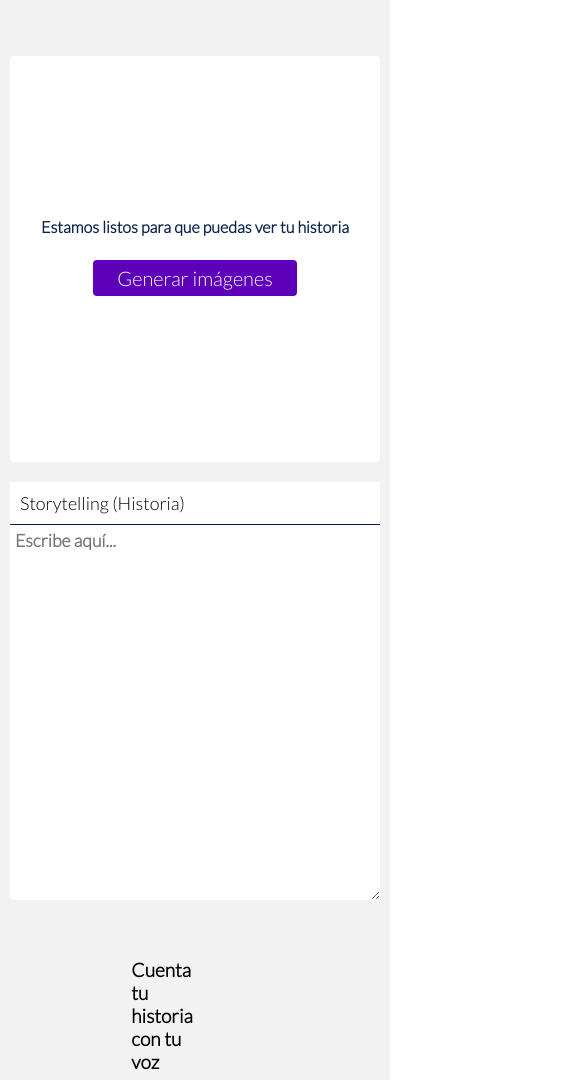
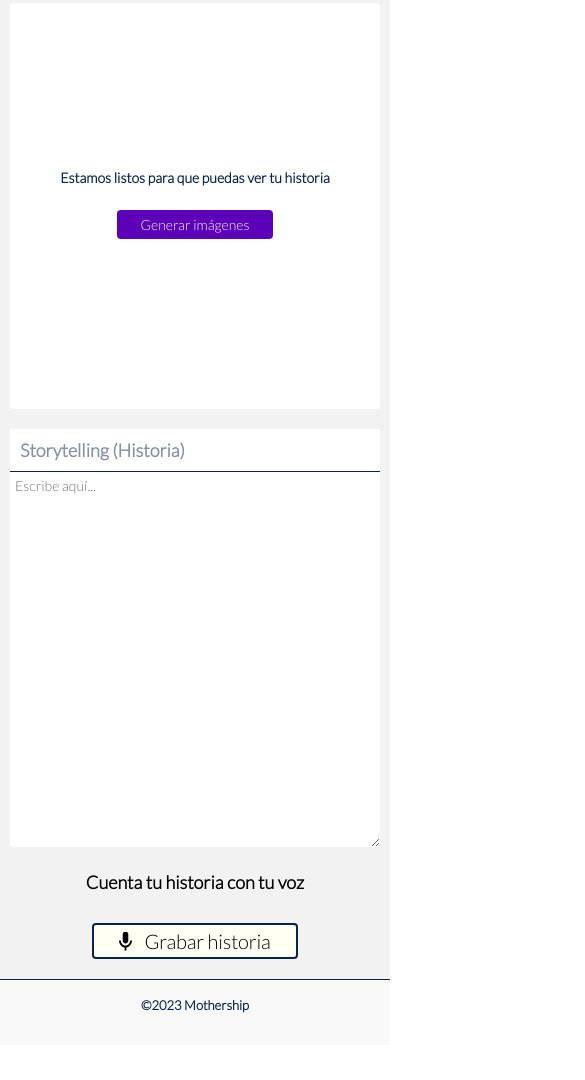
Before and after one commit to MargaretVanessa/Mothership, a website: page index.html in a window 390 px wide. Shown: the part 164-1244 px from the top of the page, 585 px wide, since content can reach past the window. After the commit the page ends 1209 px from the top, so only its background shows below. Drawn offline with nearby package versions, Linux system fonts and the light colour scheme.

Commit message:
ajustes en version Mobile

```diff
--- a/public/style/style.css
+++ b/public/style/style.css
@@ -142,6 +142,7 @@
 
   a.sesion {
     display: contents;
+    color: #09244B;
   }
 
   /*Barra de progreso*/
@@ -177,7 +178,7 @@
     margin-right: 50px;
     justify-content: center;
     align-items: stretch;
-    height: 50%;
+    height: 55%;
   }
 
 
@@ -243,8 +244,8 @@ label#titulo-imagen {
 
 #popup {
   position: fixed;
-  top: 48%;
-  left: 65%;
+  top: 50%;
+  left: 63.5%;
   transform: translate(-50%, -50%);
   background-color: white;
   padding: 20px;
@@ -273,7 +274,8 @@ label#titulo-imagen {
   display: flex;
   align-items: center;
   justify-content: center;
-  font-weight: 700;
+  font-weight: 800;
+  font-size: 16px;
   color: #09244B;
 }
 
@@ -291,7 +293,7 @@ button#generate-btn {
   gap: 12px;
   border-radius: 4px;
   background: #5D00B9;
-  color: white;
+  color: #FFFFF3;
   font-weight: 400;
   font-size: 20px;
   cursor: pointer;
@@ -676,28 +678,42 @@ audio#audioPlayer {
       height: 5%;
   }
 
+  .titulo{
+    color:  #CC00FF;
+    font-weight:600;
+    letter-spacing: 0em;
+    text-align: center;
+    font-size: 28px;
+    font-style: normal;
+    line-height: normal;
+    padding: 10 0 10 0;
+    }
+
     .contenido {
       display: flex;
       flex-direction: column-reverse;
       justify-content: center;
       display: flex;
-      margin: 62px 10 14px 10;
+      margin: 14px 10 14px 10;
       height: 100%;
   }
 
     label.storytellin {
+      color: #09244B80;
+      font-style: normal;
+      font-weight: 600;
+      line-height: normal;
       width: 100%;
       height: auto;
       padding: 10px;
-      color: black;
     }
 
-    textarea#texto {
+    textarea {
     width: 100%;
     height: 375px;
     max-height: 100%;
-    font-weight: bold;
-    font-size: 17.5px;
+    font-weight: 400;
+    font-size: 14px;
     }
 
     .imagenApi {
@@ -709,6 +725,10 @@ audio#audioPlayer {
         margin: 0 0 20 0;
     }
 
+    button#generate-btn {
+      font-weight: 400;
+      font-size: 14px;
+    }
 
   button#crearImagenBtn {
     display: flex;
@@ -720,6 +740,12 @@ audio#audioPlayer {
     background: #5D00B9;
     color: white;
     font-weight: 800;
+}
+
+.generandoImg{
+  font-weight: 700;
+  font-size: 14px;
+  color: #09244B;
 }
 
     img#parrafo{
@@ -736,20 +762,20 @@ audio#audioPlayer {
       height: auto;
     }
 
-    label.generarImg {
-      color: var(--Logo-2, #09244B);
-      text-align: center;
-      font-size: 16px;
-      font-style: normal;
-      font-weight: 800;
-      padding: 0 0 30px 0;
-  }
+    label#titulo-imagen {
+    color: #09244B;
+    text-align: center;
+    font-size: 14px;
+    font-style: normal;
+    font-weight: 700;
+    line-height: normal;
+    }
 
     .voz {
       color: #000;
-      font-weight: bold;
-      margin: 20px 50 0 50;
-      font-size: 19px;
+      font-weight: 700;
+      margin: 0 50 0 50;
+      font-size: 18px;
       padding: 10px;
   }
 
@@ -760,15 +786,8 @@ audio#audioPlayer {
       margin-right: 5px;
       align-items: center;
       font-weight: bold;
+      padding: 0px;
     }
-
-    .botones1 {
-      display: flex;
-      justify-content: center;
-      align-items: center;
-      padding: 24px;
-  }
-
       /*GUARDAR AUDIO*/
 
     #miModal {
@@ -850,7 +869,7 @@ img.stopRecording {
 .botones {
   display: flex;
   justify-content: center;
-  padding-top: 20px;
+  padding: 20 10 20 10;
 }
 
 #continuar{
@@ -958,7 +977,7 @@ a#icono {
 }
 
     .footer {
-      margin: 10px 10px 10px 10px;
+      margin: 10px 10px 25px 10px;
       font-size: 13px;
     }
 
--- a/script/app.js
+++ b/script/app.js
@@ -111,7 +111,7 @@ var imageUrls = [];
             var texto = document.getElementById('texto').value;
 
 
-            /*var apiKey = "LZFzflDoYZoDme1NO9ijENkROxA1XNuc9ciL9CtPRHmPbEQoX2ULJ2zGmMIq";*/
+            var apiKey = "LZFzflDoYZoDme1NO9ijENkROxA1XNuc9ciL9CtPRHmPbEQoX2ULJ2zGmMIq";
             /*var apiKey = "cdI9D7Fv8ZV9KtjW5qh8k3aAcZTPMjOdWQv5dEzvzVi3n4w1UckF6NN1VH8c";*/
 
 
```
